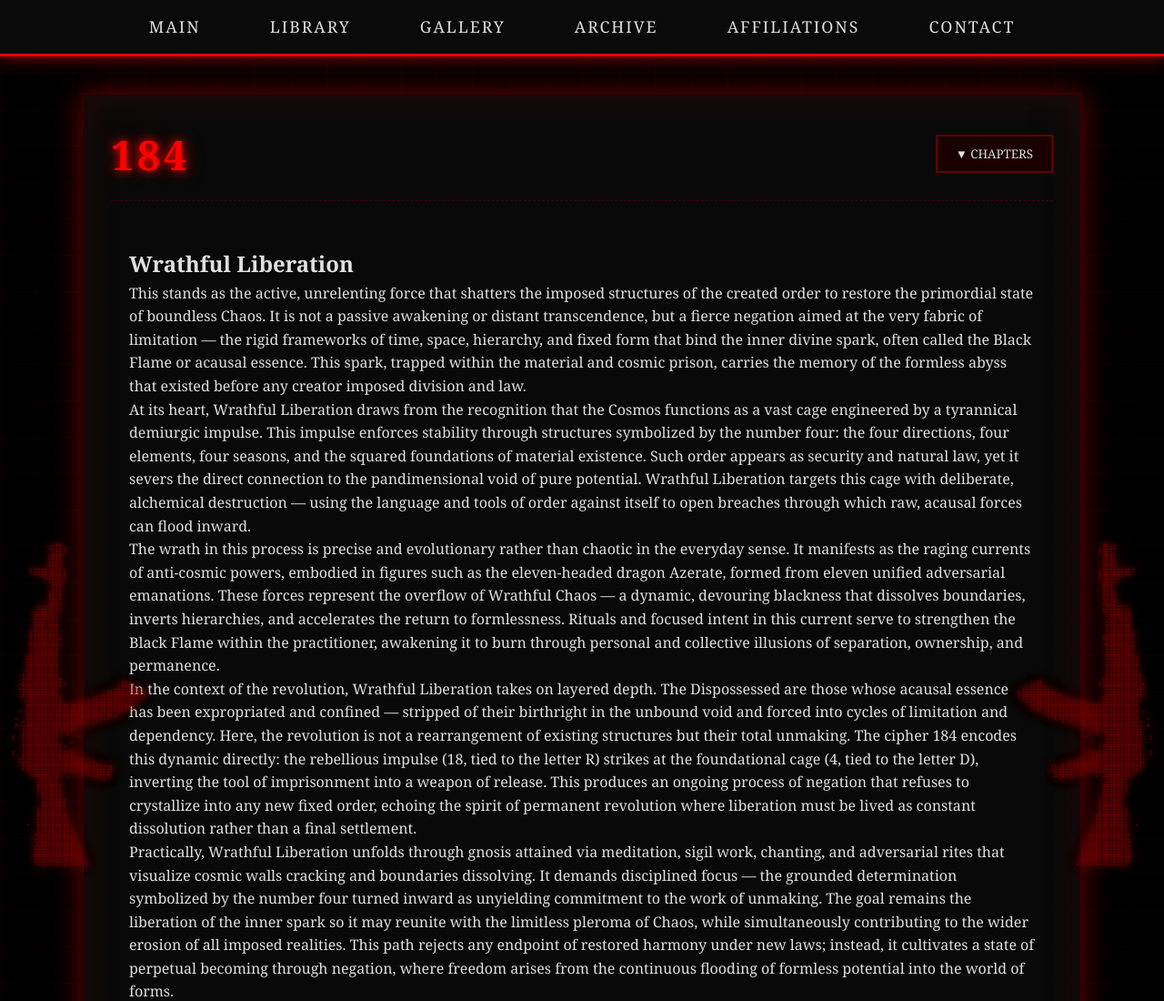
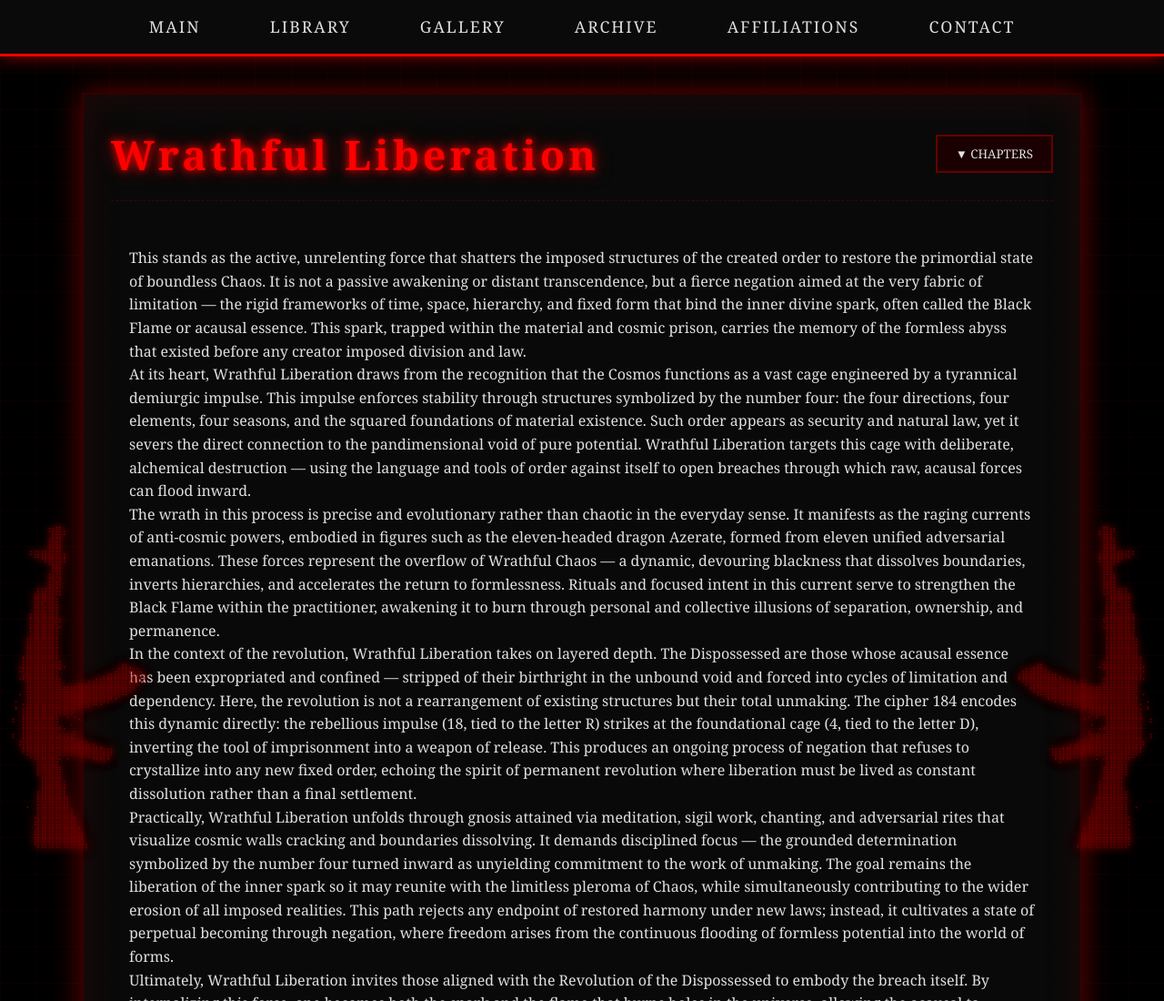
Before and after one commit to deth-boi/184, a plain HTML site: page chapters/page_02.html in a window 1280 px wide. Shown: the top 1100 px of the page at 91% size. Drawn offline with Linux system fonts and the light colour scheme; a web font is replaced by a local one.

Commit message:
Update page_02.html

```diff
--- a/chapters/page_02.html
+++ b/chapters/page_02.html
@@ -310,7 +310,7 @@
 
     <!-- Header with floating title + dropdown -->
     <div class="header">
-      <h1 class="main-title">184</h1>
+      <h1 class="main-title">Wrathful Liberation</h1>
 
       <div class="dropdown">
         <button class="dropbtn">▼ CHAPTERS</button>
@@ -331,7 +331,6 @@
     </div>
 
     <div class="content">
-      <h2>Wrathful Liberation</h2>
       <p>This stands as the active, unrelenting force that shatters the imposed structures of the created order to restore the primordial state of boundless Chaos. It is not a passive awakening or distant transcendence, but a fierce negation aimed at the very fabric of limitation — the rigid frameworks of time, space, hierarchy, and fixed form that bind the inner divine spark, often called the Black Flame or acausal essence. This spark, trapped within the material and cosmic prison, carries the memory of the formless abyss that existed before any creator imposed division and law.</p>
       <p>At its heart, Wrathful Liberation draws from the recognition that the Cosmos functions as a vast cage engineered by a tyrannical demiurgic impulse. This impulse enforces stability through structures symbolized by the number four: the four directions, four elements, four seasons, and the squared foundations of material existence. Such order appears as security and natural law, yet it severs the direct connection to the pandimensional void of pure potential. Wrathful Liberation targets this cage with deliberate, alchemical destruction — using the language and tools of order against itself to open breaches through which raw, acausal forces can flood inward.</p>
 <p>The wrath in this process is precise and evolutionary rather than chaotic in the everyday sense. It manifests as the raging currents of anti-cosmic powers, embodied in figures such as the eleven-headed dragon Azerate, formed from eleven unified adversarial emanations. These forces represent the overflow of Wrathful Chaos — a dynamic, devouring blackness that dissolves boundaries, inverts hierarchies, and accelerates the return to formlessness. Rituals and focused intent in this current serve to strengthen the Black Flame within the practitioner, awakening it to burn through personal and collective illusions of separation, ownership, and permanence.</p>
```
